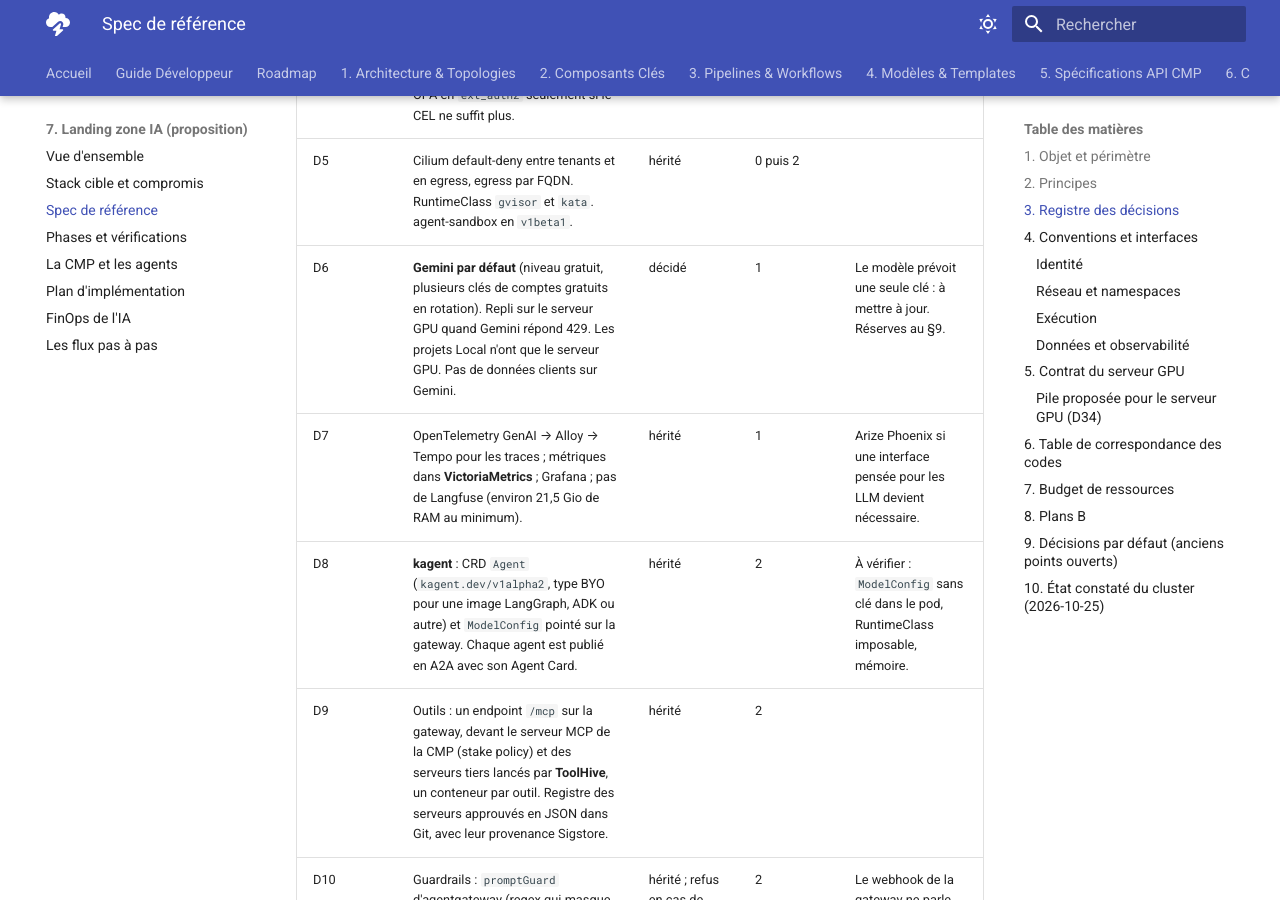
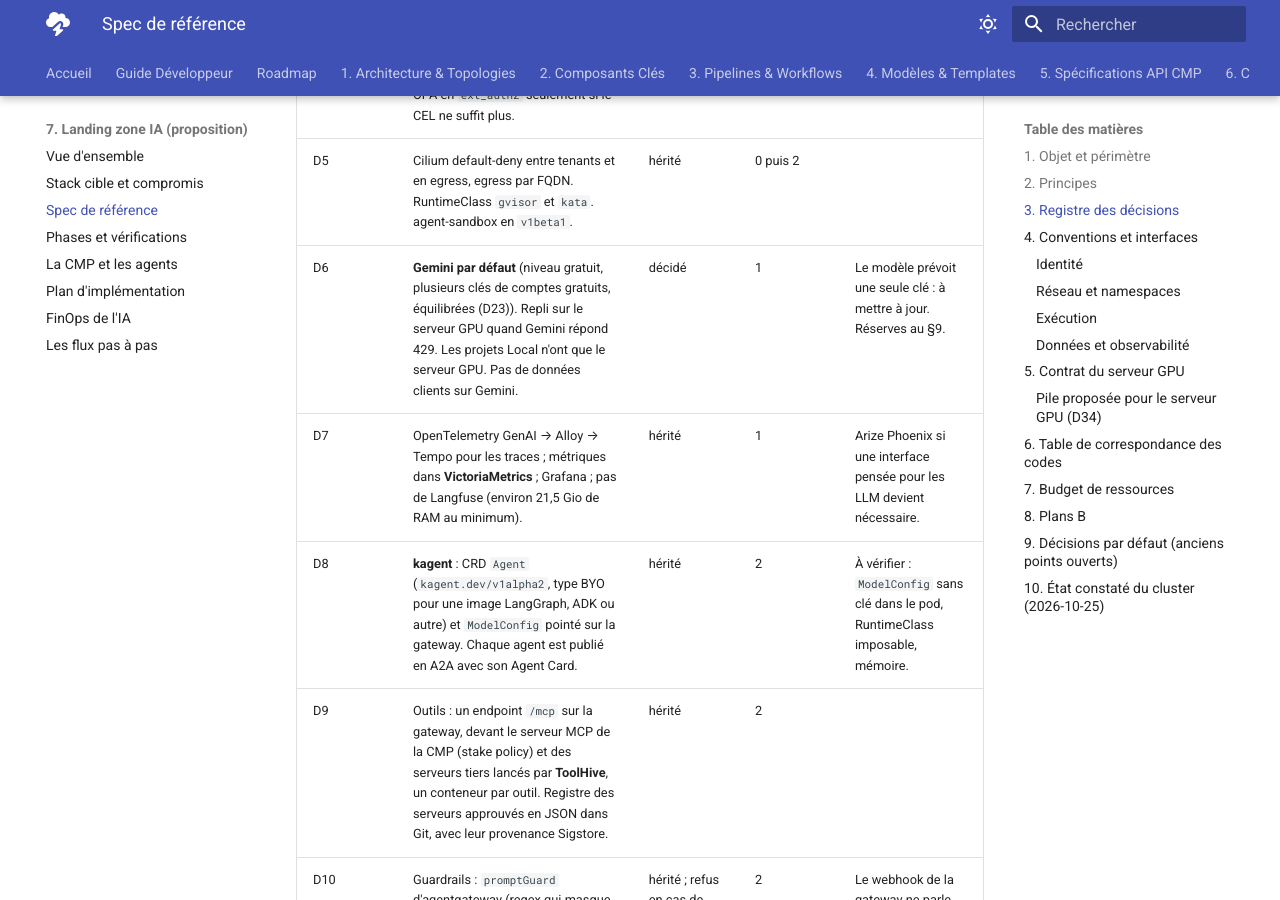
Before and after one commit to 3-Istor/cnp-docs, an MkDocs documentation site: the page built from docs/07-ai-landing-zone/02-spec.md, in a window 1280 px wide and 900 px high, scrolled down 2147 px. Built offline with MkDocs 1.6.1 and Material for MkDocs 9.7.7, drawn with Linux system fonts in a browser that asks for light colours.

Commit message:
docs(ai-landing-zone): D6 points to D23 for the Gemini keys
Co-Authored-By: Claude Opus 5.5 <noreply@anthropic.com>
Claude-Session: https://claude.ai/code/session_013JnyuDEszt9ExGcKMe9usf

```diff
--- a/docs/07-ai-landing-zone/02-spec.md
+++ b/docs/07-ai-landing-zone/02-spec.md
@@ -57,7 +57,7 @@ Statuts : **décidé** (par Brian), **hérité** (des pages et du modèle, non r
 | D3 | Un client Keycloak par agent. Seul, l'agent utilise `client_credentials` ; pour un utilisateur, le token exchange (Keycloak 26.2 ou plus). Cible : le jeton du ServiceAccount remplace le secret client (federated client authentication, Keycloak 26.6). Jeton d'accès de **5 minutes, sans refresh**. | proposé | 1 puis 2 | Remplace « ≤ 15 min ». Phase 1 : secret client depuis Vault ; phase 2 : jeton du ServiceAccount. |
 | D4 | Kyverno en Enforce à l'admission. Autorisation à la gateway par `AgentgatewayPolicy` : JWT obligatoire, règles CEL sur les claims et par outil, deny par défaut. OPA en `ext_authz` seulement si le CEL ne suffit plus. | hérité | 1 puis 3 | Cedar reste confiné au proxy ToolHive. |
 | D5 | Cilium default-deny entre tenants et en egress, egress par FQDN. RuntimeClass `gvisor` et `kata`. agent-sandbox en `v1beta1`. | hérité | 0 puis 2 | |
-| D6 | **Gemini par défaut** (niveau gratuit, plusieurs clés de comptes gratuits en rotation). Repli sur le serveur GPU quand Gemini répond 429. Les projets Local n'ont que le serveur GPU. Pas de données clients sur Gemini. | décidé | 1 | Le modèle prévoit une seule clé : à mettre à jour. Réserves au §9. |
+| D6 | **Gemini par défaut** (niveau gratuit, plusieurs clés de comptes gratuits, équilibrées (D23)). Repli sur le serveur GPU quand Gemini répond 429. Les projets Local n'ont que le serveur GPU. Pas de données clients sur Gemini. | décidé | 1 | Le modèle prévoit une seule clé : à mettre à jour. Réserves au §9. |
 | D7 | OpenTelemetry GenAI → Alloy → Tempo pour les traces ; métriques dans **VictoriaMetrics** ; Grafana ; pas de Langfuse (environ 21,5 Gio de RAM au minimum). | hérité | 1 | Arize Phoenix si une interface pensée pour les LLM devient nécessaire. |
 | D8 | **kagent** : CRD `Agent` (`kagent.dev/v1alpha2`, type BYO pour une image LangGraph, ADK ou autre) et `ModelConfig` pointé sur la gateway. Chaque agent est publié en A2A avec son Agent Card. | hérité | 2 | À vérifier : `ModelConfig` sans clé dans le pod, RuntimeClass imposable, mémoire. |
 | D9 | Outils : un endpoint `/mcp` sur la gateway, devant le serveur MCP de la CMP (stake policy) et des serveurs tiers lancés par **ToolHive**, un conteneur par outil. Registre des serveurs approuvés en JSON dans Git, avec leur provenance Sigstore. | hérité | 2 | |
```
